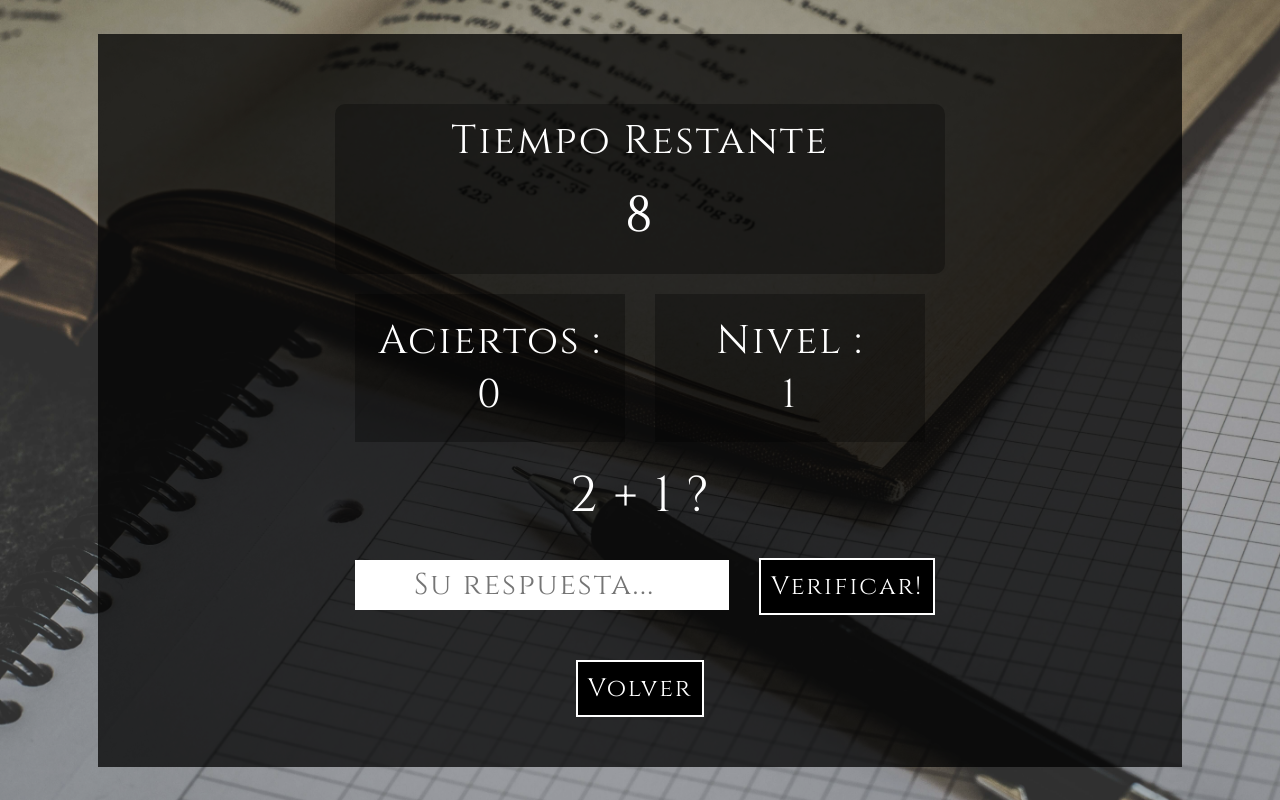
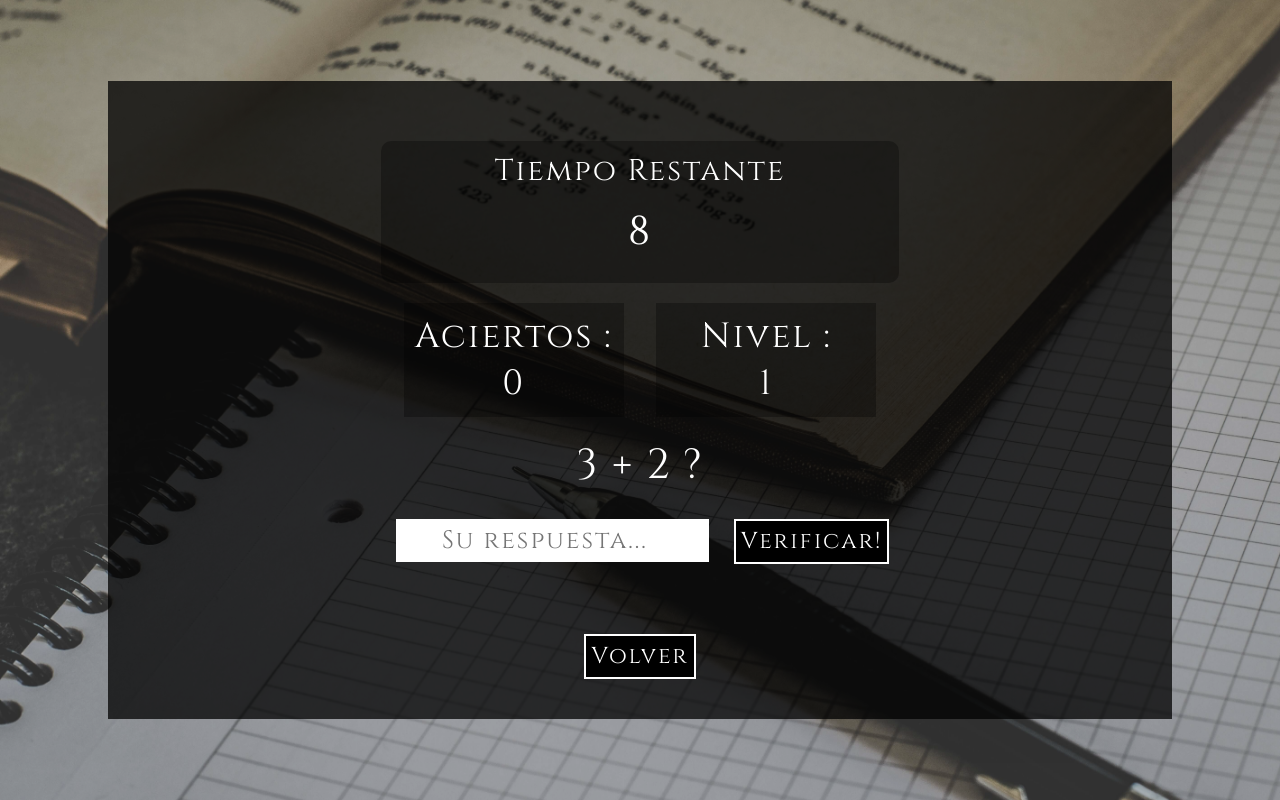
Before and after one commit to juanmafallo-97/juego-calculadora, a React (Create React App) app: page / in a window 1280 px wide. Both pictures are taken after a click on the button "JUGAR!". Built offline with nearby package versions, Linux system fonts and the light colour scheme.

Commit message:
terminada la primer version basica del juego

```diff
--- a/src/Game/gameFunctions.js
+++ b/src/Game/gameFunctions.js
@@ -21,9 +21,21 @@ const generateRandomOperation = (level) => {
 export const generateRandomResult = (level) => {
   let result;
   let range;
-  if (level <= 3) range = [1, 5];
-  else range = [level - 3, 2 + level];
+  //Vamos a usar un rango para la suma y resta, y otro para la multiplicacion
+  let multAndDivRange;
+  let plusAndMinusRange;
+  if (level <= 3) {
+    multAndDivRange = [2, 5];
+    plusAndMinusRange = [1, 8];
+  } else {
+    multAndDivRange = [level - 3, 2 + level];
+    plusAndMinusRange = [level - 2, 5 + level];
+  }
+
   let operation = generateRandomOperation(level);
+  if (operation === '+' || operation === '-') range = plusAndMinusRange;
+  else range = multAndDivRange;
+
   let numA = generateRandomNumber(range);
   let numB = generateRandomNumber(range);
 
--- a/src/index.css
+++ b/src/index.css
@@ -35,7 +35,7 @@ button {
   border-style: none;
   outline: none;
   border: 2px solid #fff;
-  padding: 1rem;
+  padding: 0.5rem;
   margin: 1rem;
   cursor: pointer;
   color: #fff;
@@ -51,14 +51,14 @@ button:hover {
   justify-content: center;
   align-items: center;
   flex-direction: column;
-  padding: 3rem;
+  padding: 2rem;
   background: rgba(0, 0, 0, 0.75);
   width: 80vw;
 }
 
 .game-description {
   color: #fff;
-  font-size: 4rem;
+  font-size: 3rem;
   margin: 2rem;
   display: flex;
   flex-direction: column;
@@ -68,7 +68,7 @@ button:hover {
 
 .play-btn {
   width: 50%;
-  height: 12rem;
+  height: 11rem;
   font-size: 4rem;
   margin: 2rem;
 }
@@ -84,12 +84,12 @@ button:hover {
 }
 
 .timer-text {
-  font-size: 4rem;
+  font-size: 3rem;
 }
 
 .timer {
   color: #fff;
-  font-size: 5rem;
+  font-size: 4rem;
   padding: 4px;
   animation: pulse 1s infinite;
   text-align: center;
@@ -124,11 +124,11 @@ button:hover {
 
 .status-container {
   color: #fff;
-  font-size: 4rem;
+  font-size: 3.5rem;
   background: rgba(0, 0, 0, 0.3);
-  padding: 2rem;
+  padding: 1rem;
   margin: 1rem;
-  width: 23rem;
+  width: 20rem;
 }
 
 .status {
@@ -140,25 +140,22 @@ button:hover {
 }
 
 .operation {
-  font-size: 5rem;
+  font-size: 4.2rem;
   color: #fff;
 }
 
 .game-form-container {
-  height: 8rem;
-}
-
-.game-form {
+  height: 9rem;
 }
 
 .form-input {
   border-style: none;
   color: #000;
-  font-size: 3rem;
+  font-size: 2.5rem;
   width: auto;
   padding: 0.5rem;
   transition: all 0.4s;
-  margin: 2rem;
+  margin: 1.5rem;
 }
 .form-input:focus {
   outline-style: none;
@@ -166,7 +163,7 @@ button:hover {
 }
 
 .normal-btn {
-  font-size: 2.5rem;
+  font-size: 2.3rem;
 }
 
 .finished-game-container {
@@ -178,5 +175,5 @@ button:hover {
 }
 
 .message {
-  font-size: 4rem;
+  font-size: 3.5rem;
 }
--- /dev/null
+++ b/src/middleware.js
@@ -0,0 +1,33 @@
+import { generateRandomResult } from './Game/gameFunctions';
+
+export const preventRepeatedOperation = (storeAPI) => (next) => (action) => {
+  if (action.type === 'operation/operationSet') {
+    const currentState = storeAPI.getState();
+    const currentOperation = currentState.operation;
+    let newOperation = action.payload;
+
+    console.log(currentOperation);
+    console.log(newOperation);
+
+    //Si la operacion que estaba antes es distinta a la nueva que salio, no hacemos nada. Seguimos con el dispatch
+    if (JSON.stringify(currentOperation) !== JSON.stringify(newOperation)) {
+      return next(action);
+    } else {
+      //Si no, buscamos una distinta para mandarla en vez que la otra
+      const currentLevel = currentState.level;
+      while (
+        JSON.stringify(currentOperation) === JSON.stringify(newOperation)
+      ) {
+        newOperation = generateRandomResult(currentLevel);
+      }
+
+      storeAPI.dispatch({
+        type: 'operation/operationSet',
+        payload: newOperation,
+      });
+      return;
+    }
+  }
+
+  return next(action);
+};
--- a/src/store.js
+++ b/src/store.js
@@ -1,9 +1,14 @@
-import { createStore } from "redux";
-import rootReducer from "./reducer";
+import { createStore, applyMiddleware, compose } from 'redux';
+import rootReducer from './reducer';
+import { preventRepeatedOperation } from './middleware';
 
-const store = createStore(
-  rootReducer,
+const middleware = applyMiddleware(preventRepeatedOperation);
+
+const enhancers = compose(
+  middleware,
   window.__REDUX_DEVTOOLS_EXTENSION__ && window.__REDUX_DEVTOOLS_EXTENSION__()
 );
 
+const store = createStore(rootReducer, enhancers);
+
 export default store;
```
